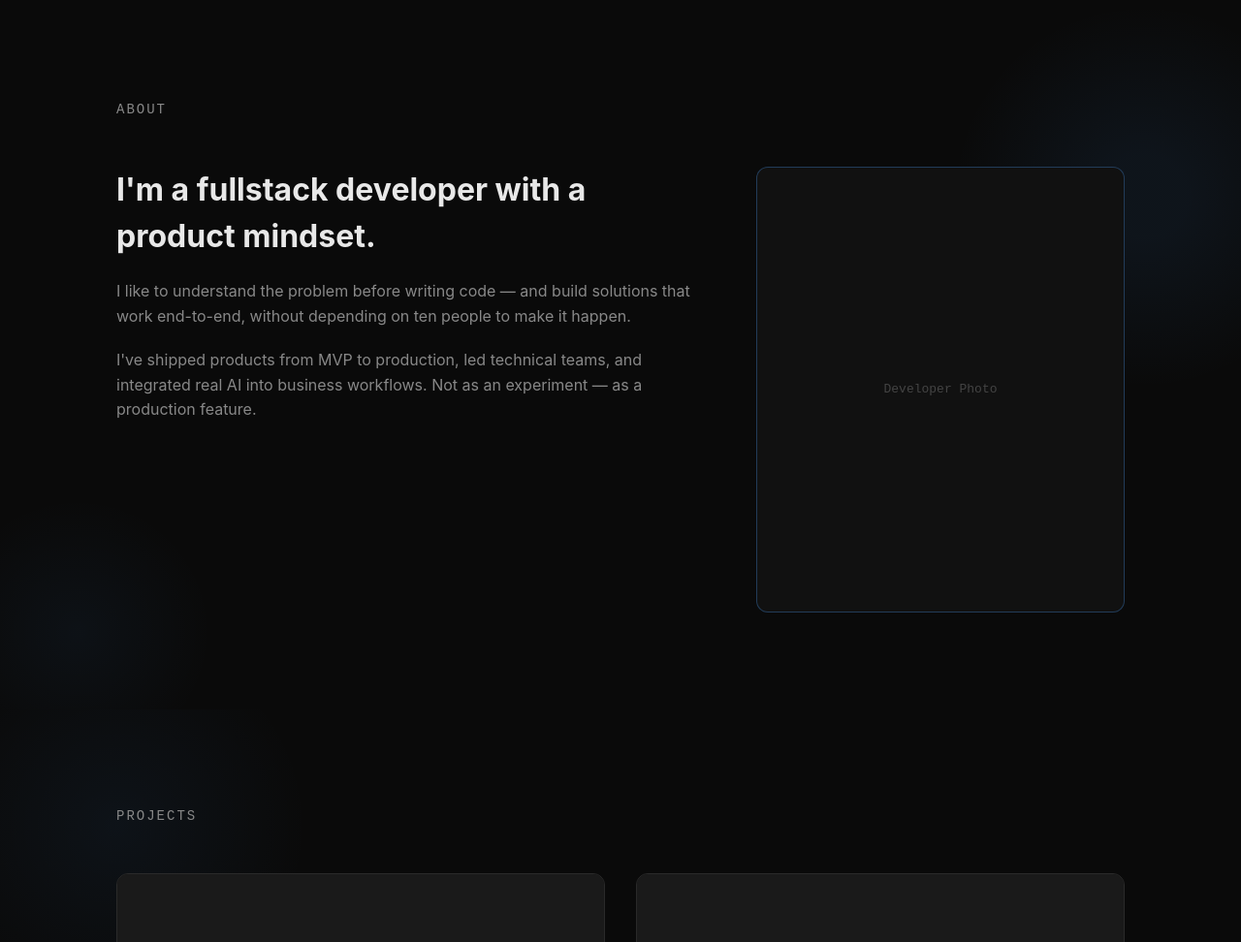
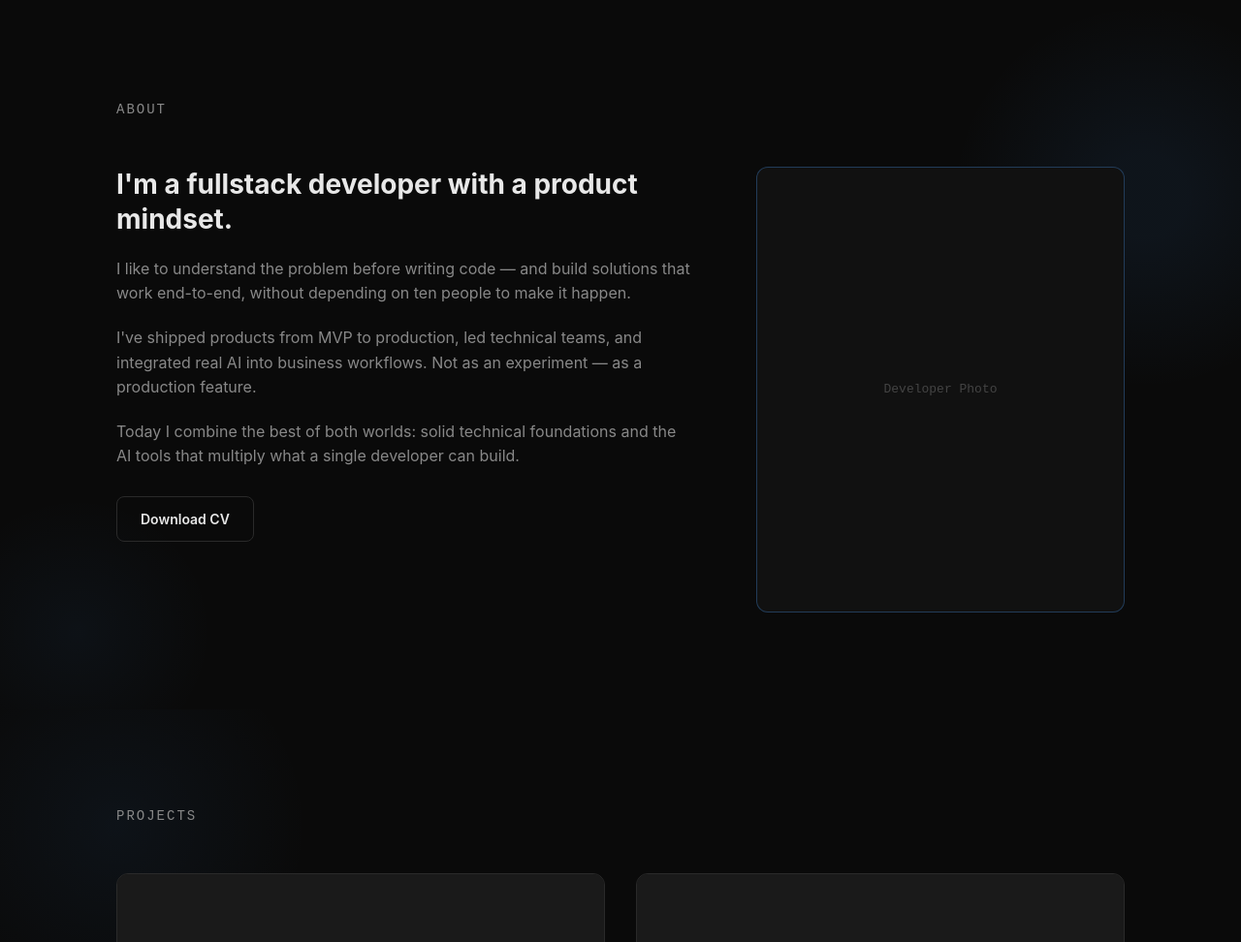
Before and after one commit to MauroBrandan/MauroBrandan.github.io, an Astro site: page / in a window 1280 px wide. Shown: the part 768-1740 px from the top of the page at 97% size. Built offline with nearby package versions, Linux system fonts and the light colour scheme; Astro itself is replaced by a stand-in of ours.

Commit message:
Add additional content and styling to About section with new paragraph and call-to-action button

```diff
--- a/src/components/About.astro
+++ b/src/components/About.astro
@@ -14,6 +14,8 @@ const { t } = Astro.props;
         <h2 class="about-title">{t.title}</h2>
         <p class="about-para">{t.para1}</p>
         <p class="about-para">{t.para2}</p>
+        <p class="about-para">{t.para3}</p>
+        <a href="#" class="about-cta">{t.cta}</a>
       </div>
       <div class="photo-frame">
         <span class="photo-placeholder">Developer Photo</span>
@@ -89,10 +91,11 @@ const { t } = Astro.props;
 
   .about-title {
     font-family: 'Inter', sans-serif;
-    font-size: 32px;
+    font-size: 28px;
     font-weight: 700;
     color: var(--text-primary);
     margin: 0;
+    line-height: 1.3;
   }
 
   .about-para {
@@ -102,6 +105,26 @@ const { t } = Astro.props;
     color: var(--text-secondary);
     line-height: 1.6;
     margin: 0;
+  }
+
+  .about-cta {
+    display: inline-flex;
+    align-items: center;
+    padding: 12px 24px;
+    border: 1px solid var(--border-subtle);
+    color: var(--text-primary);
+    font-family: 'Inter', sans-serif;
+    font-size: 14px;
+    font-weight: 600;
+    border-radius: 8px;
+    text-decoration: none;
+    transition: border-color 0.2s;
+    width: fit-content;
+    margin-top: 8px;
+  }
+
+  .about-cta:hover {
+    border-color: var(--text-secondary);
   }
 
   .photo-frame {
```
